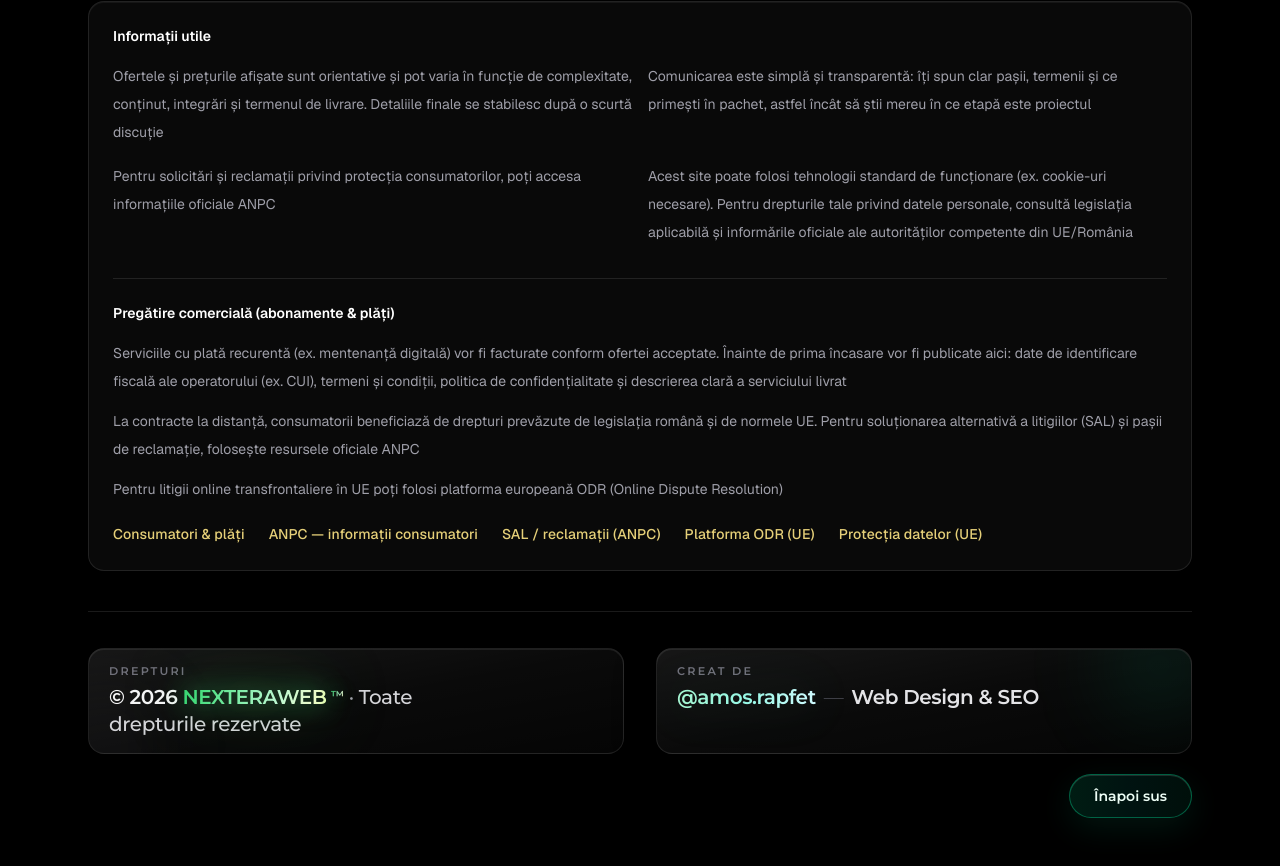
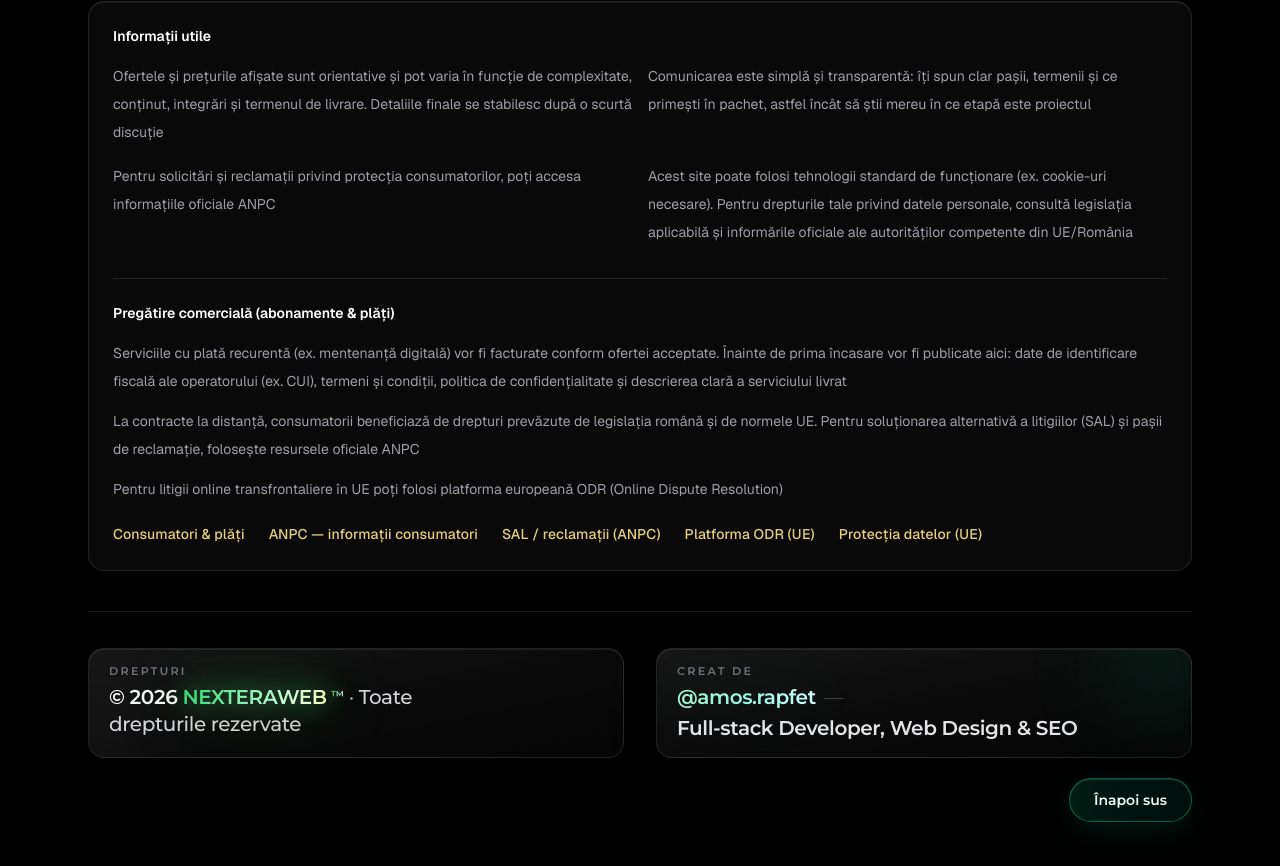
Before and after one commit to nexteraweb77/NEXTERAWEB, a Next.js app: page / in a window 1280 px wide. Shown: the part 4407-5273 px from the top of the page. Built offline with nearby package versions, Linux system fonts and the light colour scheme; no server answers.

Commit message:
Full stack
developer web design

```diff
--- a/src/app/page.tsx
+++ b/src/app/page.tsx
@@ -893,7 +893,7 @@ export default function Home() {
                         Muzica m-a invatat ritmul, iar studiile in mecatronica mi-au
                         format precizia. Pentru mine, un site premium este un mecanism fin,
                         unde tehnologia întâlnește arta. Totul începe cu un gând, un
-                        vers, un pixel sau un cod, așezat exact unde îi este locul. Așa
+                        cuvânt, un pixel sau un cod, așezat exact unde îi este locul. Așa
                         cum un robot industrial execută fiecare mișcare fără eroare, eu
                         îți
                         construiesc site-ul cu o logică impecabilă, unde codul și
@@ -1401,7 +1401,7 @@ export default function Home() {
                         —
                       </span>
                       <span className="w-full font-medium text-zinc-200 transition group-hover:text-zinc-50 sm:w-auto sm:font-semibold">
-                        Web Design &amp; SEO
+                        Full-stack Developer, Web Design &amp; SEO
                       </span>
                     </div>
                   </div>
```
